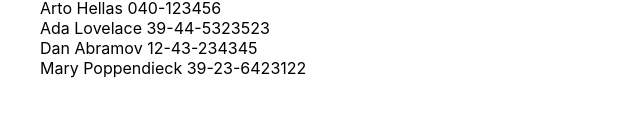
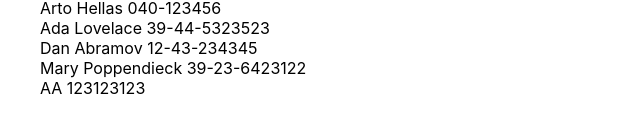
Before and after one commit to DanielZheng916/FullStackOpen, a React (Create React App) app in the folder part2/phonebook/: page / in a window 1280 px wide. Shown: the part 206-338 px from the top of the page, without its empty margins (0-640 px from the left). Built offline with nearby package versions, Linux system fonts and the light colour scheme; data requests are answered from the project's data file.

Commit message:
Exercises 2.12 Save created number

```diff
--- a/part2/phonebook/db.json
+++ b/part2/phonebook/db.json
@@ -1,5 +1,5 @@
 {
-    "persons":[
+  "persons": [
     {
       "name": "Arto Hellas",
       "number": "040-123456",
@@ -19,6 +19,11 @@
       "name": "Mary Poppendieck",
       "number": "39-23-6423122",
       "id": 4
+    },
+    {
+      "name": "AA",
+      "number": "123123123",
+      "id": 5
     }
   ]
 }
--- a/part2/phonebook/src/App.js
+++ b/part2/phonebook/src/App.js
@@ -26,6 +26,7 @@ const App = () => {
       alert(`${newName} is already added to phonebook`)
     } else {
       setPersons(persons.concat(newPerson));
+      personService.create(newPerson);
     }
     setNewName('');
     setNewNumber('');
```
Lines whose indentation alone changed are shown as unchanged.
